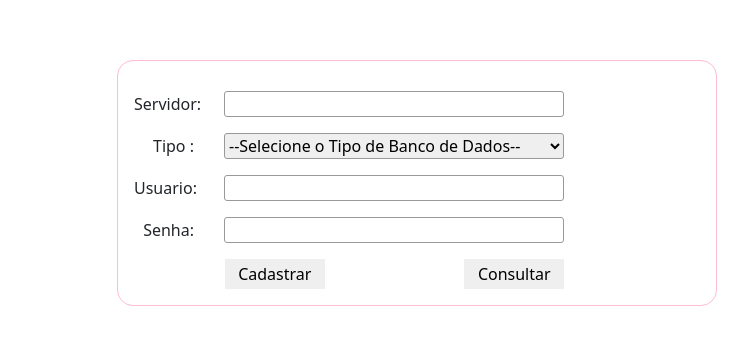
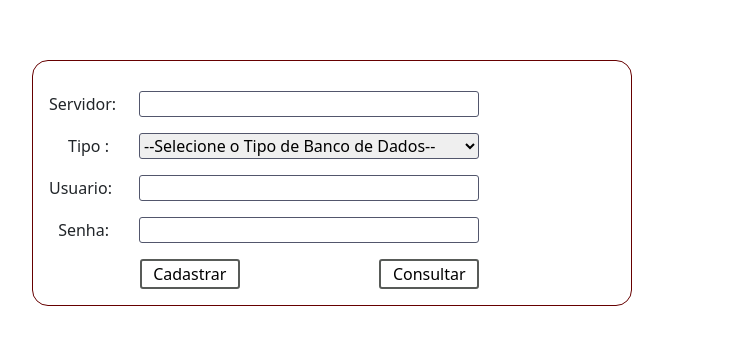
Before and after one commit to eichild/formularyDBFrontEnd, a React (Create React App) app: page / in a window 1280 px wide. Shown: the part 140-484 px from the top of the page, without its empty margins (308-1056 px from the left). Built offline with nearby package versions, Linux system fonts and the light colour scheme.

Commit message:
realizado alteração de elementos visuais

```diff
--- a/src/App.css
+++ b/src/App.css
@@ -8,14 +8,16 @@ form {
   margin-top: 200px;
   width: 600px;
   padding: 1em;
-  border: 1px solid rgb(255, 189, 211);
+  border: 1px solid #660000;
   border-radius: 1em;
   padding-top: 30px;
 
 }
-.formulario{
-  width: 600;
-  padding-left: 250px;
+
+.formulario {
+  width: 100% !important;
+  display: flex;
+  justify-content: center;
 }
 
 form div+div {
@@ -36,7 +38,7 @@ select {
   width: 340px;
   -moz-box-sizing: border-box;
   box-sizing: border-box;
-  border: 1px solid #999;
+  border: 1px solid #52566c;
   border-radius: 3px;
 }
 
@@ -53,18 +55,45 @@ textarea {
 
 button {
   width: 100px;
-  height: 30px ;
-  border-radius: 10%;
-  border: 1px;
+  height: 30px;
+  border: 2px solid #585b58;
   text-align: center;
-
+  border-radius: 3px !important;
+  text-decoration: none;
+  background-color: white;
+  transition-duration: 0.4s;
 }
-.botoes{
+.button:hover{
+  background-color: #52566c;
+  color: white;
+}
+.buttonEditar:hover{
+  background-color: #090e2d ;
+  color: white;
+}
+.buttonDeletar:hover{
+  background-color: red;
+  color: white;
+}
+.buttonDeletar{
+  margin-left: 10px;
+}
+.botoes {
   width: 500px;
   display: flex;
   justify-content: space-around;
   padding-left: 21px;
 }
-.formulario{
+.acoes{
+  width: 100%;
+}
+.div_voltar{
+  margin-left: 10px;
+}
+.formulario {
   width: 1200px;
 }
+.error-message {
+  color: red;
+  padding-left: 90px;
+}
--- a/src/pages/App.js
+++ b/src/pages/App.js
@@ -1,21 +1,26 @@
 import '../App.css';
 import React, { useEffect, useState } from 'react';
 import { useForm } from 'react-hook-form';
-// import { yupResolver } from '@hookform/resolvers/yup';
-// import * as yup from 'yup';
+import { yupResolver } from '@hookform/resolvers/yup';
+import * as yup from 'yup';
 import 'bootstrap/dist/css/bootstrap.min.css';
 import axios, { Axios } from 'axios'
 import { Link } from 'react-router-dom';
+import {Alert} from 'react-bootstrap';
 
-// const validationPost = yup.object().shape({
-//   servidor: yup.string().required("O servidor é obrigatório"),
-//   usuario: yup.string().required("O usuario é obrigatório"),
-//   senha: yup.string().required("A senha é obrigatório"),
-//   tipo_banco: yup.string().required("O tipo de Banco de Dados é obrigatório"),
 
-// }
-// )
+const validationPost = yup.object().shape({
+  servidor: yup.string().required("* O servidor é obrigatório").max(100, "O Servidor precisa ter menos de 100 caracteres"),
+  usuario: yup.string().required("* O usuario é obrigatório").max(100, "O Usuario precisa ter menos de 100 caracteres"),
+  senha: yup.string().required("* A senha é obrigatório").max(100, "O Senha precisa ter menos de 100 caracteres"),
+  tipo_banco: yup.string().required("* O Tipo de Banco é obrigatório"),
+})
+
 function App() {
+
+  const { register, handleSubmit, formState: { errors }, reset } = useForm({
+    resolver: yupResolver(validationPost)
+  })
 
   const initialValues = {
     servidor: "",
@@ -34,9 +39,16 @@ function App() {
   }
 
   function onSubmit(e) {
-    e.preventDefault();
+    // e.preventDefault();
     axios.post("http://localhost:8080/api/banco-de-dados", banco)
       .then(response => {
+          reset({
+            servidor: "",
+            tipo_banco: "",
+            usuario: "",
+            senha: ""
+          })
+
         console.log(response)
       })
       .catch(error => console.log("Não foi possível cadastrar credenciais de banco de dados: " + error))
@@ -46,53 +58,51 @@ function App() {
     <div>
       <main>
         <div className='formulario'>
-          <form onSubmit={onSubmit} action="/form" method="post">
+          <form onSubmit={handleSubmit(onSubmit)} action="/form" method="post">
             <div>
               <label>Servidor:</label>
               <input type="servidor" name="servidor" id='servidor'
+                {...register("servidor")}
+
                 onChange={onChange}
-
               />
-              {/* <p className='error-message'>{errors.servidor?.message}</p> */}
+              <p className='error-message'>{errors.servidor?.message}</p>
             </div>
             <div>
               <label>Tipo :</label>
               <select type="tipo" name="tipo_banco"
-                // {...register("servidor")}
-
+                {...register("tipo_banco")}
                 onChange={onChange}
               >
                 <option value='' className='option-select'>--Selecione o Tipo de Banco de Dados--</option>
                 <option value="Oracle" name="">Oracle</option>
                 <option value="SQL Server">SQL Server</option>
               </select>
-              {/* <p className='error-message'>{errors.servidor?.message}</p>*/}
+              <p className='error-message'>{errors.tipo_banco?.message}</p>
             </div>
 
 
             <div>
               <label>Usuario:</label>
               <input type="text" name="usuario" id='usuario'
-                // {...register("usuario")}
-
+                {...register("usuario")}
                 onChange={onChange}
               />
-              {/* <p className='error-message'>{errors.usuario?.message}</p> */}
+              <p className='error-message'>{errors.usuario?.message}</p>
             </div>
 
             <div>
               <label>Senha:</label>
               <input type="text" name="senha" id='senha'
-                // {...register("senha")}
-
+                {...register("senha")}
                 onChange={onChange}
               />
-              {/* <p className='error-message'>{errors.senha?.message}</p> */}
+              <p className='error-message'>{errors.senha?.message}</p>
             </div>
 
             <div className="botoes">
-              <button type="submit">Cadastrar</button>
-              < Link to="/consulta"><button>Consultar</button></Link>
+              <button className='button' type="submit">Cadastrar</button>
+              < Link to="/consulta"><button className='button'>Consultar</button></Link>
             </div>
           </form>
         </div>
--- a/src/pages/Consulta.js
+++ b/src/pages/Consulta.js
@@ -15,7 +15,6 @@ function Consulta() {
                 setBanco(response.data)
             })
     }, [])
-
 
     function deleteBanco(id_banco) {
         axios.delete('http://localhost:8080/api/banco-de-dados/' + id_banco)
@@ -44,14 +43,18 @@ function Consulta() {
                                 <td>{banco.tipo_banco}</td>
                                 <td>{banco.usuario}</td>
                                 <td>{banco.senha}</td>
-                                <Link to={{ pathname: `/editar/${banco.id_banco}` }}><button variant="primary">Editar</button></Link>
-                                <button variant="danger" onClick={() => deleteBanco(banco.id_banco)}>Deletar</button>
+                                <div className='acoes'>
+                                    <Link to={{ pathname: `/editar/${banco.id_banco}` }}><button className='buttonEditar'>Editar</button></Link>
+                                    <button className='buttonDeletar' onClick={() => deleteBanco(banco.id_banco)}>Deletar</button>
+                                </div>
                             </tr>
                         )
                     })}
                 </tbody>
-                <Link to={"/"}><button>Voltar</button></Link>
             </Table>
+            <div className='div_voltar'>
+                <Link to={"/"}><button className='button'>Voltar</button></Link>
+            </div>
         </div>
     );
 }
--- a/src/pages/Editar.js
+++ b/src/pages/Editar.js
@@ -65,8 +65,8 @@ function Edit() {
           </div>
 
           <div className="botoes">
-            <button type='submit'>Alterar</button>
-            < Link to="/consulta"><button>Voltar</button></Link>
+            <button type='submit' className='button'>Alterar</button>
+            < Link to="/consulta"><button className='button'>Voltar</button></Link>
           </div>
         </form>
       </main>
```
